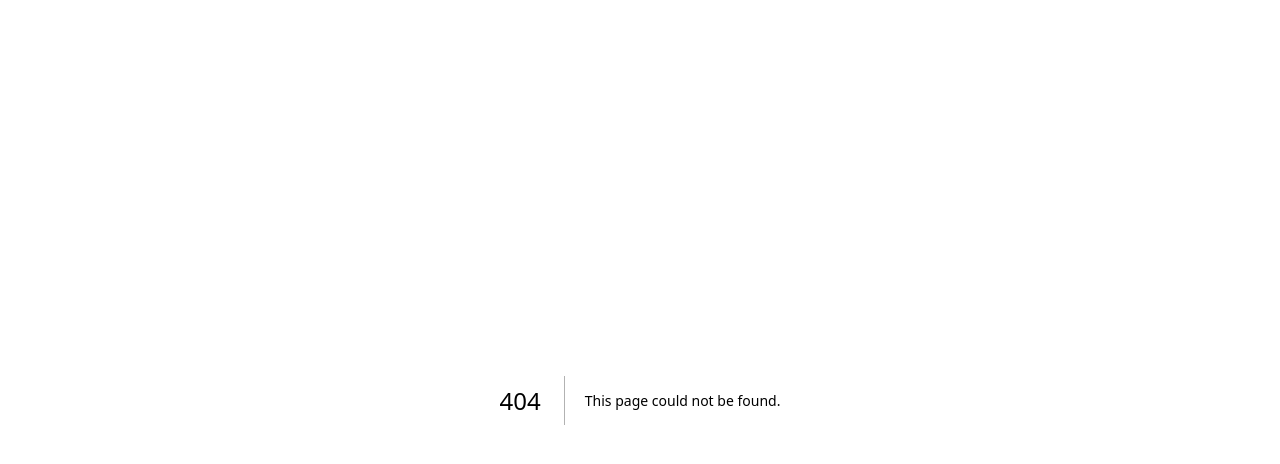
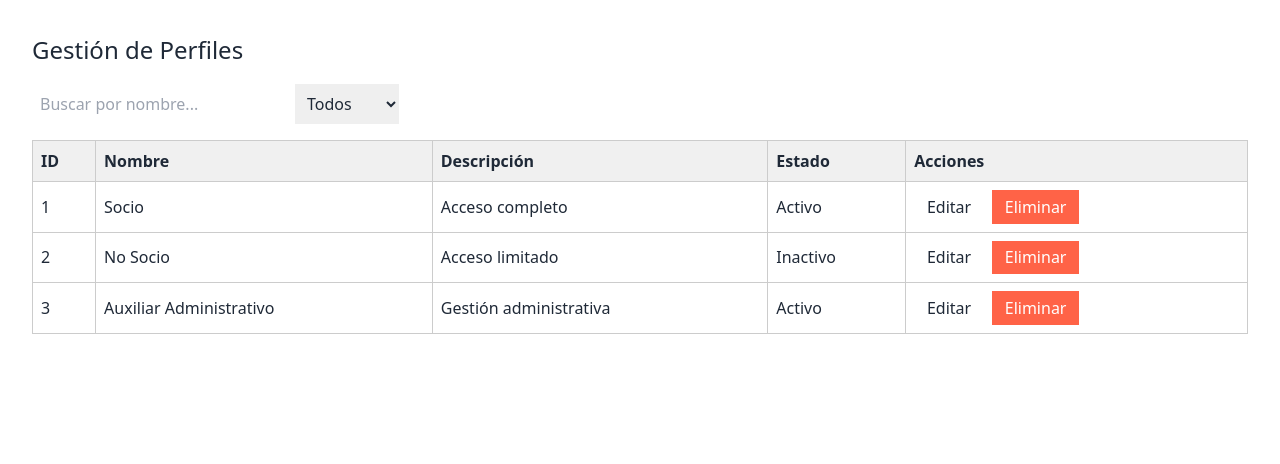
Before and after one commit to wexeljose/Proyecto-Final-Tecnicatura-Frontend, a Next.js app: page /dashboard/perfiles in a window 1280 px wide. Before the commit this address had no page. Shown: the top 464 px of the page. Built offline with nearby package versions, Linux system fonts and the light colour scheme.

Commit message:
Add ListadoPerfiles component con datos simulados para verificar el funcionamiento.

```diff
--- /dev/null
+++ b/app/dashboard/perfiles/page.tsx
@@ -0,0 +1,109 @@
+"use client";
+
+import { useState, useEffect } from "react";
+
+// ✅ Definimos una interfaz para los datos de perfil
+interface Perfil {
+  id: number;
+  nombre: string;
+  descripcion: string;
+  estado: "Activo" | "Inactivo";
+}
+
+export default function ListadoPerfiles() {
+  // Estados
+  const [perfiles, setPerfiles] = useState<Perfil[]>([]);
+  const [filtroNombre, setFiltroNombre] = useState("");
+  const [filtroEstado, setFiltroEstado] = useState<"todos" | "Activo" | "Inactivo">("todos");
+
+  // useEffect → simula carga inicial de datos (más adelante será fetch a API)
+  useEffect(() => {
+    const perfilesSimulados: Perfil[] = [
+      { id: 1, nombre: "Socio", descripcion: "Acceso completo", estado: "Activo" },
+      { id: 2, nombre: "No Socio", descripcion: "Acceso limitado", estado: "Inactivo" },
+      { id: 3, nombre: "Auxiliar Administrativo", descripcion: "Gestión administrativa", estado: "Activo" },
+    ];
+    setPerfiles(perfilesSimulados);
+  }, []);
+
+  // Función para filtrar
+  const perfilesFiltrados = perfiles.filter((perfil) => {
+    const coincideNombre = perfil.nombre.toLowerCase().includes(filtroNombre.toLowerCase());
+    const coincideEstado =
+      filtroEstado === "todos" ? true : perfil.estado.toLowerCase() === filtroEstado.toLowerCase();
+    return coincideNombre && coincideEstado;
+  });
+
+  return (
+    <div style={{ padding: "2rem" }}>
+      <h1 style={{ fontSize: "1.5rem", marginBottom: "1rem" }}>Gestión de Perfiles</h1>
+
+      {/* Filtros */}
+      <div style={{ marginBottom: "1rem" }}>
+        <input
+          type="text"
+          placeholder="Buscar por nombre..."
+          value={filtroNombre}
+          onChange={(e) => setFiltroNombre(e.target.value)}
+          style={{ marginRight: "1rem", padding: "0.5rem" }}
+        />
+        <select
+          value={filtroEstado}
+          onChange={(e) => setFiltroEstado(e.target.value as "todos" | "Activo" | "Inactivo")}
+          style={{ padding: "0.5rem" }}
+        >
+          <option value="todos">Todos</option>
+          <option value="Activo">Activos</option>
+          <option value="Inactivo">Inactivos</option>
+        </select>
+      </div>
+
+      {/* Tabla */}
+      <table style={{ width: "100%", borderCollapse: "collapse" }}>
+        <thead>
+          <tr style={{ backgroundColor: "#f0f0f0" }}>
+            <th style={thStyle}>ID</th>
+            <th style={thStyle}>Nombre</th>
+            <th style={thStyle}>Descripción</th>
+            <th style={thStyle}>Estado</th>
+            <th style={thStyle}>Acciones</th>
+          </tr>
+        </thead>
+        <tbody>
+          {perfilesFiltrados.map((perfil) => (
+            <tr key={perfil.id}>
+              <td style={tdStyle}>{perfil.id}</td>
+              <td style={tdStyle}>{perfil.nombre}</td>
+              <td style={tdStyle}>{perfil.descripcion}</td>
+              <td style={tdStyle}>{perfil.estado}</td>
+              <td style={tdStyle}>
+                <button style={buttonStyle}>Editar</button>
+                <button style={{ ...buttonStyle, backgroundColor: "tomato", color: "white" }}>
+                  Eliminar
+                </button>
+              </td>
+            </tr>
+          ))}
+        </tbody>
+      </table>
+    </div>
+  );
+}
+
+// Estilos inline simples
+const thStyle: React.CSSProperties = {
+  border: "1px solid #ccc",
+  padding: "0.5rem",
+  textAlign: "left",
+};
+
+const tdStyle: React.CSSProperties = {
+  border: "1px solid #ccc",
+  padding: "0.5rem",
+};
+
+const buttonStyle: React.CSSProperties = {
+  marginRight: "0.5rem",
+  padding: "0.3rem 0.8rem",
+  cursor: "pointer",
+};
```
Also changed, not shown: 1 other file (tests, documents, lock files or other folders).
